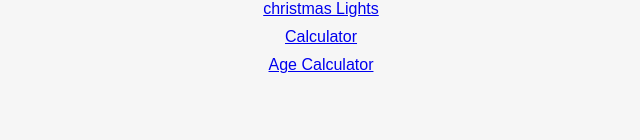
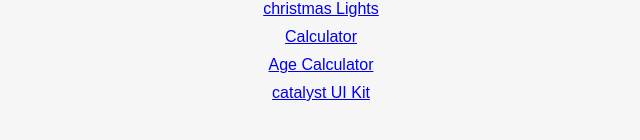
Before and after one commit to nikiiigoyal/tailwind-css-projects, a website: page index.html in a window 1280 px wide. Shown: the part 184-324 px from the top of the page, without its empty margins (319-959 px from the left). Drawn offline with Linux system fonts and the light colour scheme.

Commit message:
catalyst ui navigation bar

```diff
--- a/index.html
+++ b/index.html
@@ -29,6 +29,9 @@
     <a href="ageCalculator/index.html" target="_blank" class="link"
       >Age Calculator
     </a>
+    <a href="catalystUIKit/index.html" target="_blank" class="link"
+    >catalyst UI Kit
+  </a>
    </div>
 </body>
 </html>
```
Also changed, not shown: catalystUIKit/index.html (+1 -0 lines).
